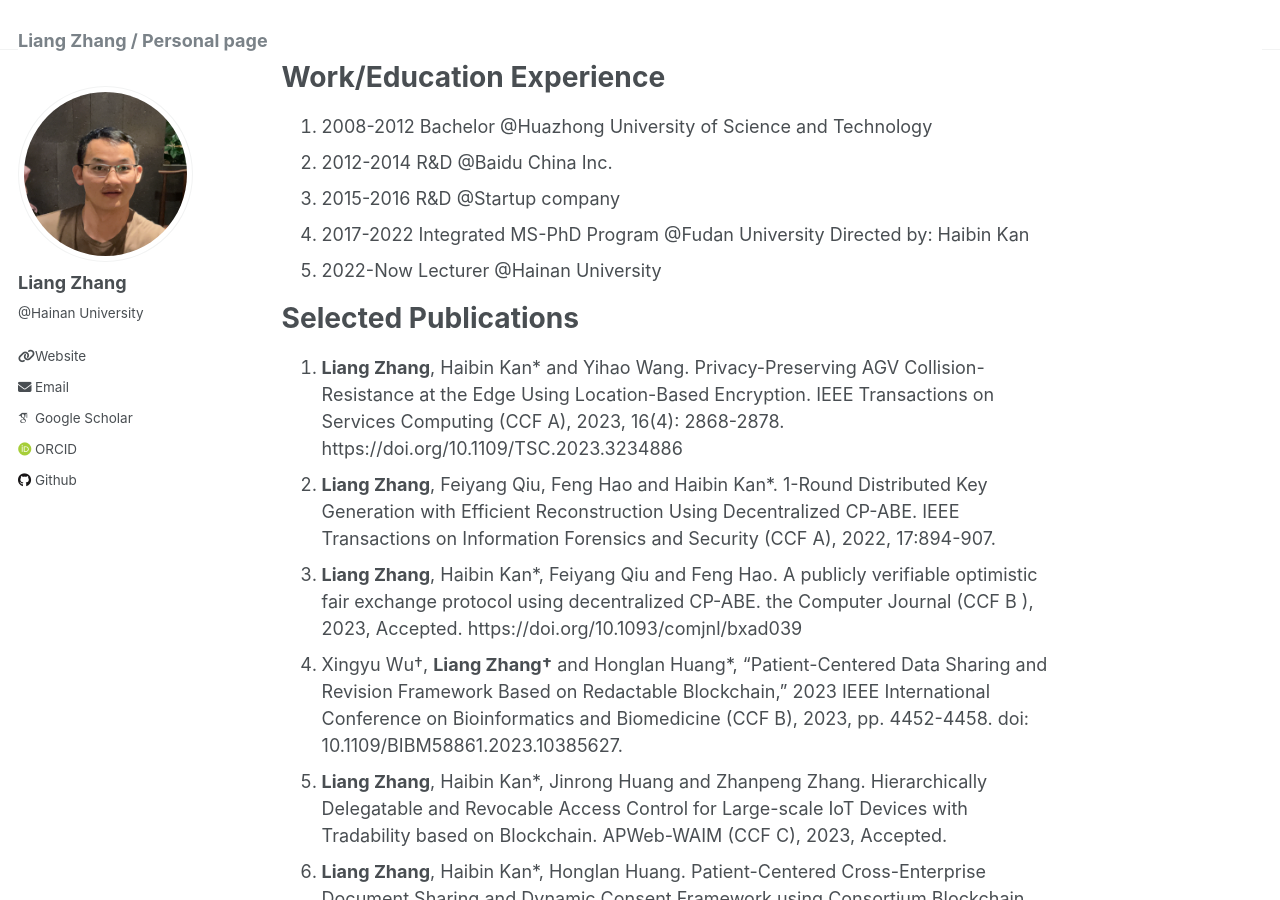
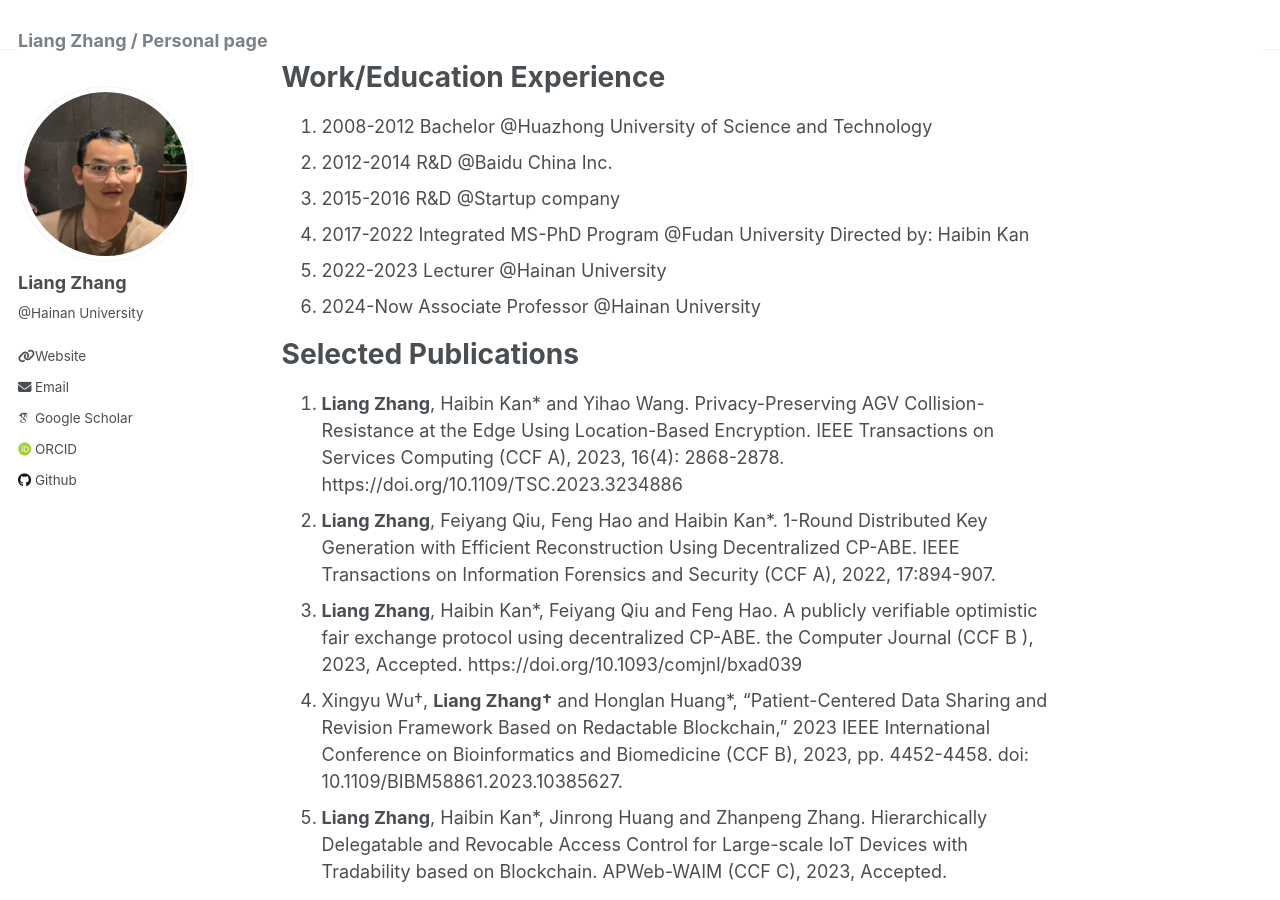
Before and after one commit to scottocs/scottocs.github.io, a Jekyll site: the page built from _pages/about.md, in a window 1280 px wide and 900 px high, scrolled down 304 px. Built offline with Jekyll 4.4.1, drawn with Linux system fonts in a browser that asks for light colours; some web fonts are replaced.

Commit message:
update profile

```diff
--- a/_pages/about.md
+++ b/_pages/about.md
@@ -21,7 +21,8 @@ Work/Education Experience
 1. 2012-2014 R&D @Baidu China Inc.
 1. 2015-2016 R&D @Startup company
 1. 2017-2022 Integrated MS-PhD Program @Fudan University Directed by: Haibin Kan
-1. 2022-Now Lecturer @Hainan University
+1. 2022-2023 Lecturer @Hainan University
+1. 2024-Now Associate Professor @Hainan University
 
 
 Selected Publications
```
